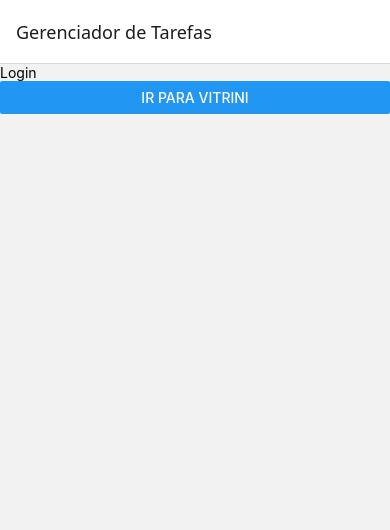
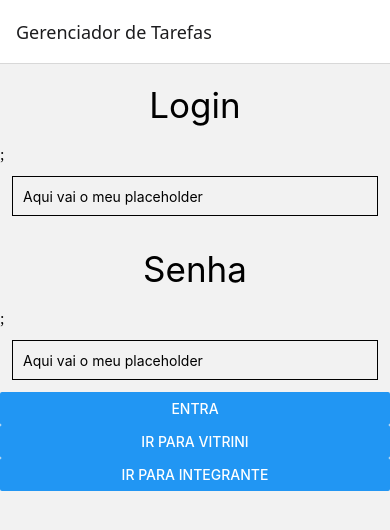
Before and after one commit to Gustavo-c-s/SerraTecMobileTrabalhoFinal, a React Native app in the folder trabalhoMobilefinal/: screen / in a window 390 px wide. Shown: the top 530 px of the page. Built offline with nearby package versions, Linux system fonts and the light colour scheme.

Commit message:
ajuste nos arquivos integrantes e cardIntegrantes

```diff
--- /dev/null
+++ b/trabalhoMobilefinal/src/components/CardIntegrantes.tsx
@@ -0,0 +1,24 @@
+import { View, Text, Image, TouchableOpacity, StyleSheet } from 'react-native'
+import React from 'react'
+
+type CardIntegrantesProps={
+  lista:undefined;
+}
+export default function CardIntegrantes({lista}:CardIntegrantesProps) {
+  return (
+    <View style={style.container}>
+    <Text>{lista.name} - Nome Integrande</Text>
+    <Image style={style.box} source={{uri:lista.image}} alt='foto pessoal do grupo'/>
+    <Text>{lista.frase} - Frase</Text>
+  </View>
+  )
+}
+const style = StyleSheet.create({
+  container: {
+    flex: 1,
+  },
+  box: {
+    height: 200,
+    width: 200,
+  },
+});
--- a/trabalhoMobilefinal/src/components/CardProduto.tsx
+++ b/trabalhoMobilefinal/src/components/CardProduto.tsx
@@ -1,28 +1,29 @@
 import { View, Text, TouchableOpacity, Image, StyleSheet } from "react-native";
 import React from "react";
+import { CardProdutoprops } from "../types/navigation";
 
-export default function CardProduto({ lista ,deletarItem}) {
+export default function CardProduto({ lista ,deletarItem}:CardProdutoprops) {
       return (
-    <View>
+    <View style={style.container}>
       <Text>{lista.name} - Nome Produto</Text>
       <Text>{lista.valor} - Valot Produto</Text>
       <Image style={style.box} source={{uri:lista.image}} />
       <Text>{lista.descricao} - Descrição</Text>
-      <View>
+      {/* <View>
         <TouchableOpacity>
           <Text>➕</Text>
         </TouchableOpacity>
         <TouchableOpacity onPress={() => deletarItem(lista.id)}>
           <Text>✖</Text>
         </TouchableOpacity>
-      </View>
+      </View> */}
     </View>
   );
 }
 const style = StyleSheet.create({
     container: {
       flex: 1,
-      alignItems: "center",
+
     },
     box: {
       height: 200,
--- a/trabalhoMobilefinal/src/components/Input.tsx
+++ b/trabalhoMobilefinal/src/components/Input.tsx
@@ -1,10 +1,41 @@
-import { View, Text } from 'react-native'
-import React from 'react'
+import { View, Text, TextInput, StyleSheet } from "react-native";
+import React from "react";
 
-export default function Input() {
+type InputProps={
+  label:string;
+  value:string;
+  setvalue:undefined;
+
+}
+
+export default function Input({ label ,value,setvalue}:InputProps) {
+
   return (
     <View>
-      <Text>Input</Text>
+      <View>
+        <Text style={styles.texto}>{label}</Text>;
+      </View>
+      <TextInput
+        style={styles.input}
+        value={value}
+        onChangeText={setvalue}
+        placeholder="Aqui vai o meu placeholder"
+      />
     </View>
-  )
+  );
 }
+
+const styles = StyleSheet.create({
+
+  texto: {
+    margin: 20,
+    fontSize: 35,
+    textAlign: "center",
+  },
+  input: {
+    height: 40,
+    margin: 12,
+    borderWidth: 1,
+    padding: 10,
+  },
+});
--- a/trabalhoMobilefinal/src/components/Login.tsx
+++ b/trabalhoMobilefinal/src/components/Login.tsx
@@ -1,10 +1,28 @@
-import { View, Text } from 'react-native'
-import React from 'react'
+import { Button, View } from 'react-native'
+import React, { useState } from 'react'
+import Input from './Input'
 
 export default function Login() {
+  const [login,setLogin]=useState('');
+  const [senha,setSenha]=useState('');
+
+const fazerLogin =()=>{
+  console.log(login,senha)
+}
+
   return (
     <View>
-      <Text>Login</Text>
+      <Input
+      label="Login"
+      value={login}
+      setvalue={setLogin}
+      />
+      <Input
+      label={"Senha"}
+      value={senha}
+      setvalue={setSenha}
+      />
+      <Button title='entra' onPress={fazerLogin}/>
     </View>
   )
 }
--- /dev/null
+++ b/trabalhoMobilefinal/src/components/dadoIntegrantes.js
@@ -0,0 +1,20 @@
+export const dados=[
+    {
+        id: "1",
+        name: "Gustavo",
+        image: 'https://encrypted-tbn0.gstatic.com/images?q=tbn:ANd9GcS829hb_G-5yGtkcA0m1LqDuyZY22o4ZYpJiw&s',
+        frase: 'Sou foda',
+      },
+      {
+        id: "2",
+        name: "Guilherme",
+        image: 'https://encrypted-tbn0.gstatic.com/images?q=tbn:ANd9GcTtTul-s0JwRwDNt4RdUvc3prEPjPgnjBvxbg&s',
+        frase: 'Sou foda',
+      },
+      {
+        id: "3",
+        name: "Milton",
+        image: 'https://encrypted-tbn0.gstatic.com/images?q=tbn:ANd9GcTEzOdWOPY6uXX-wLv-Xhfq4S_LHZg2CHRe3Q&s',
+        frase: 'Sou foda',
+      },
+]
--- a/trabalhoMobilefinal/src/routes/rotas.tsx
+++ b/trabalhoMobilefinal/src/routes/rotas.tsx
@@ -3,6 +3,8 @@ import { HomeScreen } from "../screens/HomeScreen";
 import { StackParamList } from "../types/navigation";
 
 import VitriniScreem from "../screens/VitriniScreen";
+import IntegrantesScreen from "../screens/IntegrantesScreen";
+import CardProduto from "../components/CardProduto";
 
 const { Navigator, Screen } = createNativeStackNavigator<StackParamList>();
 
@@ -19,6 +21,8 @@ export const Rotas = () => {
       />
 
       <Screen name="Vitrini" component={VitriniScreem} />
+      <Screen name="Integrante" component={IntegrantesScreen} />
+      <Screen name="CardProduto" component={CardProduto}/>
     </Navigator>
   );
 };
--- a/trabalhoMobilefinal/src/screens/HomeScreen.tsx
+++ b/trabalhoMobilefinal/src/screens/HomeScreen.tsx
@@ -1,4 +1,4 @@
-import { View, Text, Button } from "react-native";
+import { View, Button } from "react-native";
 import React from "react";
 import { HomeScreenProps } from "../types/navigation";
 import Login from "../components/Login";
@@ -6,11 +6,17 @@ import Login from "../components/Login";
 export const HomeScreen = ({ navigation }: HomeScreenProps) => {
   return (
     <View>
-      <Login/>
-      <Button
-        title="ir para Vitrini"
-        onPress={() => navigation.navigate("Vitrini")}
-      />
+      <Login />
+      <View>
+        <Button
+          title="ir para Vitrini"
+          onPress={() => navigation.navigate("Vitrini")}
+        />
+        <Button
+          title="ir para Integrante"
+          onPress={() => navigation.navigate("Integrante")}
+        />
+      </View>
     </View>
   );
 };
--- /dev/null
+++ b/trabalhoMobilefinal/src/screens/IntegrantesScreen.tsx
@@ -0,0 +1,26 @@
+import { View, FlatList, StyleSheet } from 'react-native'
+import React from 'react'
+import CardIntegrantes from '../components/CardIntegrantes'
+import { dados } from '../components/dadoIntegrantes';
+export default function IntegrantesScreen() {
+
+    return (
+    <View style={style.container}>
+      <View >
+      <FlatList
+        data={dados}
+        renderItem={({ item}) => (
+          <CardIntegrantes lista={item} />
+        )}
+        keyExtractor={(item) => item.id.toString()}
+      />
+    </View>
+    </View>
+  )
+}
+const style = StyleSheet.create({
+  container: {
+    flex: 1,
+  },
+
+});
--- a/trabalhoMobilefinal/src/screens/VitriniScreen.tsx
+++ b/trabalhoMobilefinal/src/screens/VitriniScreen.tsx
@@ -2,13 +2,15 @@ import {
   View,
   FlatList,
   StyleSheet,
+  Button,
 } from "react-native";
 import React, { useEffect, useState } from "react";
 import CardProduto from "../components/CardProduto";
 import axios from "axios";
+import { VitriniScreenProps } from "../types/navigation";
 const URL = "";
 
-export default function VitriniScreem() {
+export default function VitriniScreem({navigation}:VitriniScreenProps) {
   const [lista, setLista] = useState<any>([
     {
       id: "",
@@ -40,7 +42,12 @@ export default function VitriniScreem() {
       <FlatList
         data={lista}
         renderItem={({ item, index }) => (
+          <View>
           <CardProduto lista={item} deletarItem={deletarItem} />
+          <Button
+           title="ir para pagina detalhes do produto"
+           onPress={'ir para pagina detalhes do produto'}/>
+          </View>
         )}
         keyExtractor={(item, index) => item.id.toString()}
       />
@@ -50,7 +57,6 @@ export default function VitriniScreem() {
 const style = StyleSheet.create({
   container: {
     flex: 1,
-    alignItems: "center",
   },
 
 });
```
Also changed, not shown: trabalhoMobilefinal/src/components/Integrantes.tsx (deleted, +0 -10 lines), trabalhoMobilefinal/src/types/navigation.ts (+13 -5 lines).
